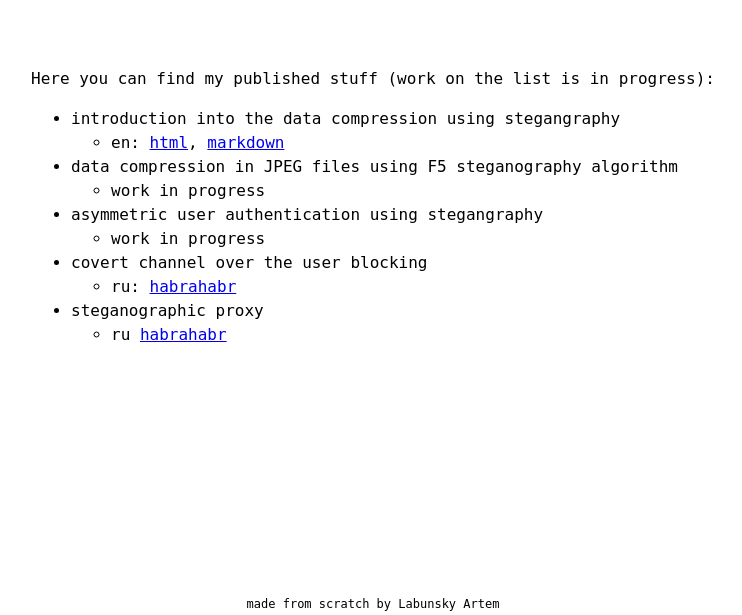
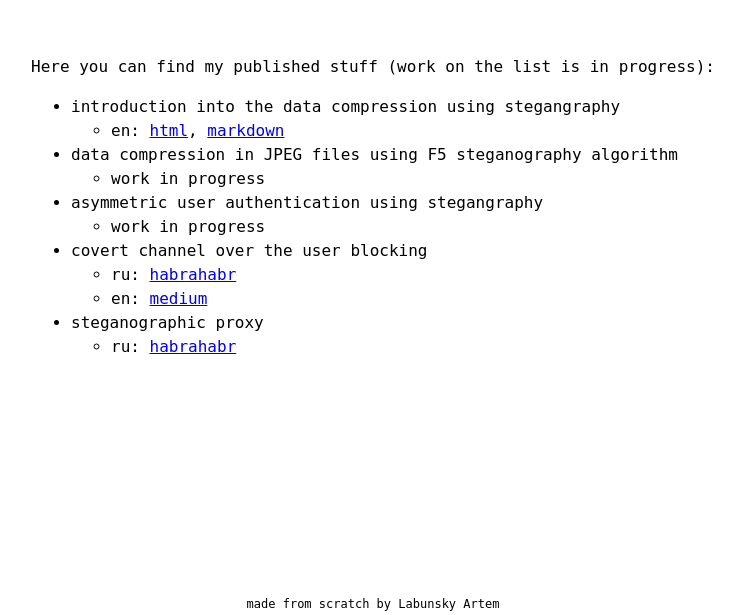
Before and after one commit to LabunskyA/labunsky.info, a plain HTML site: page papers/index.html in a window 1280 px wide. Shown: the part 185-800 px from the top of the page, without its empty margins (267-1009 px from the left). Drawn offline with Linux system fonts and the light colour scheme.

Commit message:
papers upd

```diff
--- a/papers/index.html
+++ b/papers/index.html
@@ -45,7 +45,7 @@
     <ul>
         <li>introduction into the data compression using stegangraphy
             <ul>
-                <li>en: <a href="stego_compression/">html</a>, <a href="stego_compression/introduction%20into%20the%20compression%20using%20steganography.md">markdown</a></li>
+                <li>en: <a href="stego_compression">html</a>, <a href="stego_compression/introduction%20into%20the%20compression%20using%20steganography.md">markdown</a></li>
             </ul></li>
         <li>data compression in JPEG files using F5 steganography algorithm
             <ul>
@@ -58,10 +58,11 @@
         <li>covert channel over the user blocking
             <ul>
                 <li>ru: <a href="https://habr.com/ru/post/451954">habrahabr</a></li>
+                <li>en: <a href="https://medium.com/@labunskya/secret-telegrams-bdd2035b6e84">medium</a></li>
             </ul></li>
         <li>steganographic proxy
             <ul>
-                <li>ru <a href="https://habr.com/ru/post/319148/">habrahabr</a></li>
+                <li>ru: <a href="https://habr.com/ru/post/319148/">habrahabr</a></li>
             </ul></li>
     </ul>
 </div>
```
Also changed, not shown: 1 other file.
